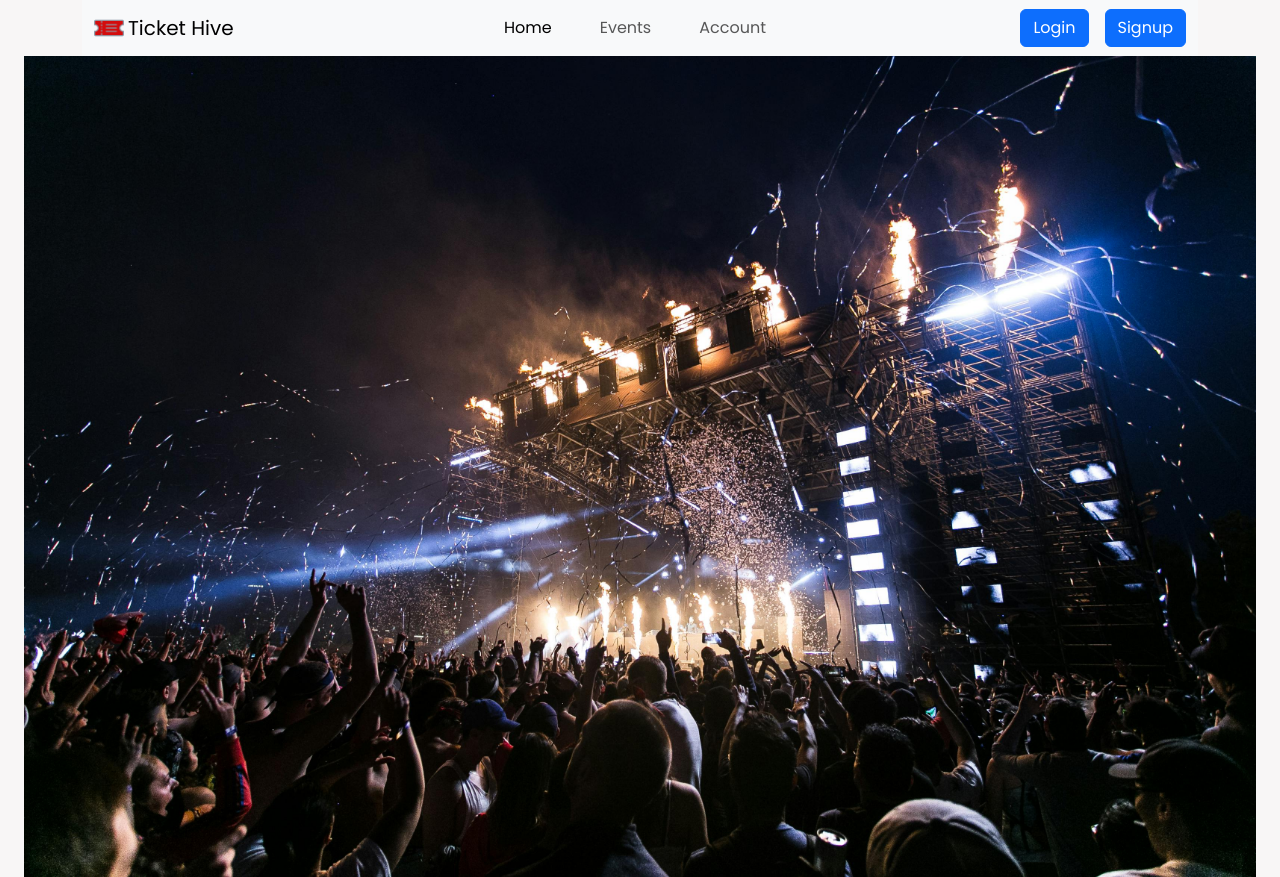
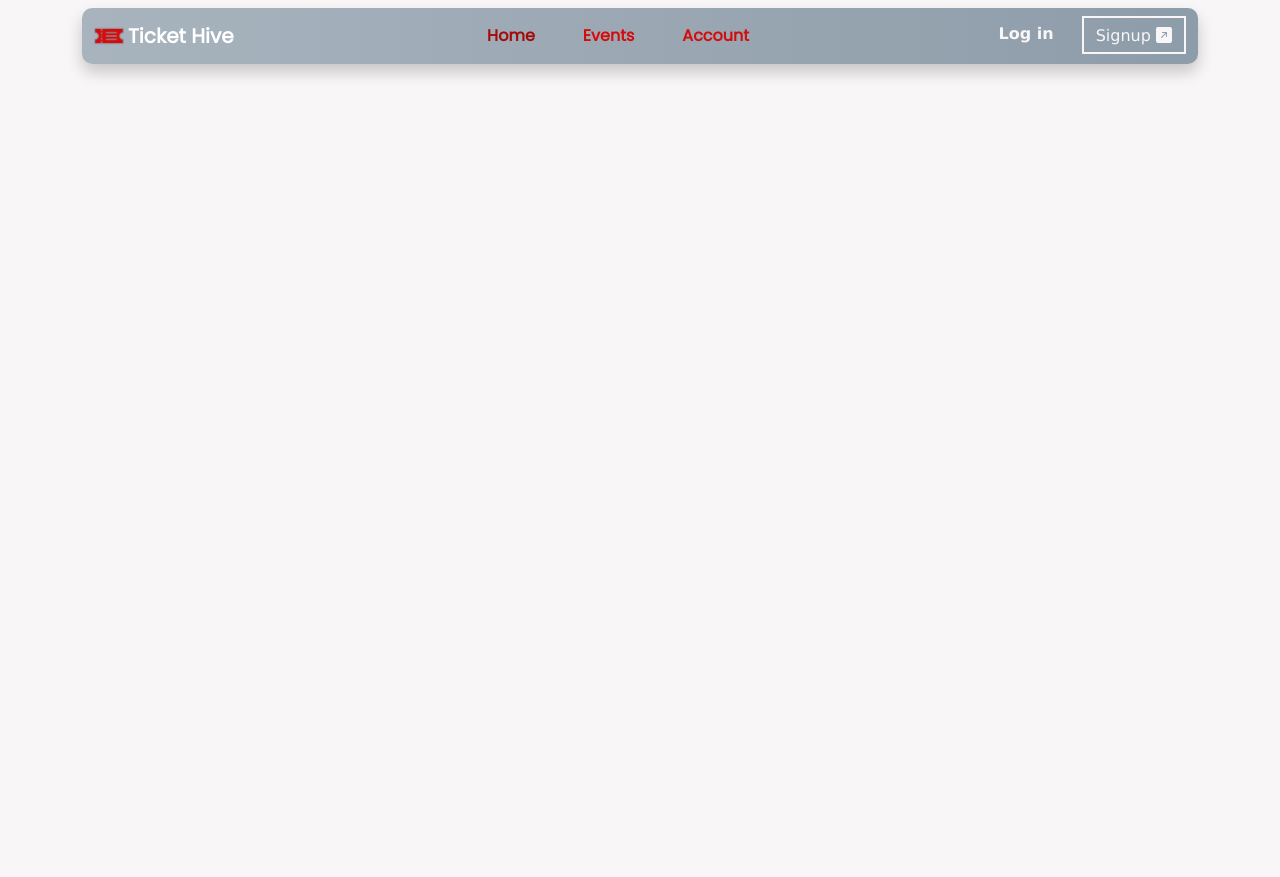
Before and after one commit to santhosh-vairamuthu/tickethive-dapp, a React (Create React App) app: page / in a window 1280 px wide. After the commit the page ends 800 px from the top, so only its background shows below. Built offline with nearby package versions, Linux system fonts and the light colour scheme.

Commit message:
header update 1

```diff
--- a/src/Header.js
+++ b/src/Header.js
@@ -4,32 +4,32 @@ function Header() {
 
 
     return (
-        <div className="container Header">
-            <nav className="navbar sticky-top bg-body-tertiary">
+        <div className="container Header mt-2">
+            <nav className="navbar sticky-top ">
                 <div className="container-fluid d-flex justify-content-between align-items-center">
                     <a className="navbar-brand d-flex align-items-center d-lg-flex flex-row gap-1" href="#">
                         <img src="logo.png" alt="Logo" width="30" height="28" className="d-inline-block align-text-top"/>
-                        <span>Ticket Hive</span>
+                        <span className="fw-bold text-white">Ticket Hive</span>
                     </a>
 
 
                     <ul className="navbar-nav d-flex flex-row justify-content-center gap-5">
                         <li className="nav-item ml-3">
-                            <a className="nav-link active" aria-current="page" href="#">Home</a>
+                            <a className="nav-link active fw-bolder" aria-current="page" href="#">Home</a>
                         </li>
-                        <li className="nav-item ml-3">
+                        <li className="nav-item ml-3 fw-bolder">
                             <a className="nav-link" href="#">Events</a>
                         </li>
-                        <li className="nav-item ml-3">
+                        <li className="nav-item ml-3 fw-bolder">
                             <a className="nav-link" href="#">Account</a>
                         </li>
                     </ul>
                     <ul className="navbar-nav d-flex flex-row justify-content-end gap-3">
                         <li className="nav-item ">
-                            <button className="btn btn-primary">Login</button>
+                            <button className="btn login fw-bold">Log in</button>
                         </li>
                         <li className="nav-item">
-                            <button className="btn btn-primary">Signup</button>
+                            <button className="btn signup">Signup <i className="bi bi-arrow-up-right-square-fill"/></button>
                         </li>
                     </ul>
                 </div>
--- a/src/Home.js
+++ b/src/Home.js
@@ -5,9 +5,9 @@ function Home() {
 
     return (
         <div className="container-fluid Home">
-            <div className="container-fluid banner">
+            {/* <div className="container-fluid banner">
             <img src="./assets/banner.jpeg" class="img-fluid" alt="banner"/>
-            </div>
+            </div> */}
         </div>
 
     );
--- a/src/Login.js
+++ b/src/Login.js
@@ -26,12 +26,12 @@ function Login() {
 
   const [isLoginForm, setIsLoginForm] = useState(true);
   const [account, setAccount] = useState("Don't have an account?");
-  const [sign, setSign] = useState("Sign up");
+  const [sign, setSign] = useState("Login");
 
   const switchState = () => {
     setIsLoginForm(!isLoginForm); // Toggle the mode
     setAccount(isLoginForm ? "Already have an account?" : "Don't have an account?");
-    setSign(isLoginForm ? "Login" : "Sign up");
+    setSign(isLoginForm ? "Sign up" : "Login");
   };
 
   return (
--- a/src/index.css
+++ b/src/index.css
@@ -1,4 +1,5 @@
 @import url('https://fonts.googleapis.com/css2?family=Poppins&display=swap');
+@import url("https://cdn.jsdelivr.net/npm/bootstrap-icons@1.11.3/font/bootstrap-icons.min.css");
 
 
 :root {
@@ -21,6 +22,43 @@ body {
   -webkit-font-smoothing: antialiased;
   -moz-osx-font-smoothing: grayscale;
   background-color: var(--background);
+}
+
+.Header .navbar{
+  background-image: linear-gradient(to right, var(--accent-light), var(--accent));
+  border-radius: 10px;
+  box-shadow: 0 8px 16px rgba(0, 0, 0, 0.2);
+}
+
+.Header .nav-link{
+  color: var(--primary);
+}
+
+.Header .nav-link.active{
+  color: var(--primary-dark);
+}
+
+.Header .btn.login,
+.Header .btn.login:hover,
+.Header .btn.login:active,
+.Header .btn.login:visited{
+  font-family:'Lucida Sans', 'Lucida Sans Regular', 'Lucida Grande', 'Lucida Sans Unicode', Geneva, Verdana, sans-serif;
+  background-color: transparent;
+  border: none;
+  color: var(--background);
+}
+
+.Header .btn.signup,
+.Header .btn.signup:hover,
+.Header .btn.signup:active,
+.Header .btn.signup:visited{
+  font-family:'Lucida Sans', 'Lucida Sans Regular', 'Lucida Grande', 'Lucida Sans Unicode', Geneva, Verdana, sans-serif;
+  background-color: transparent;
+  border: solid 2px var(--background);
+  height: 95%;
+  align-items: center;
+  border-radius: 0%;
+  color: var(--background);
 }
 
 .Login {
```
